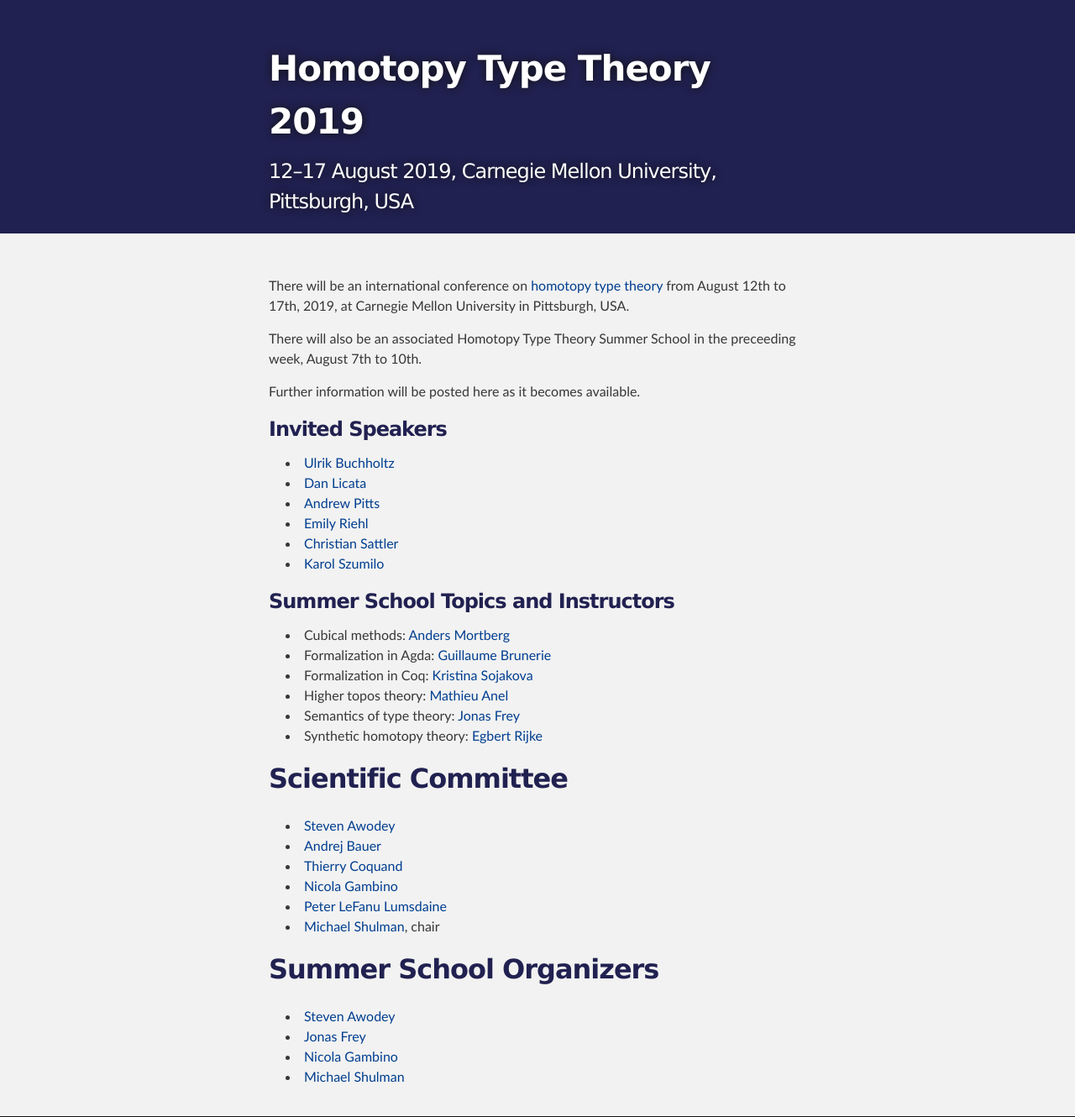
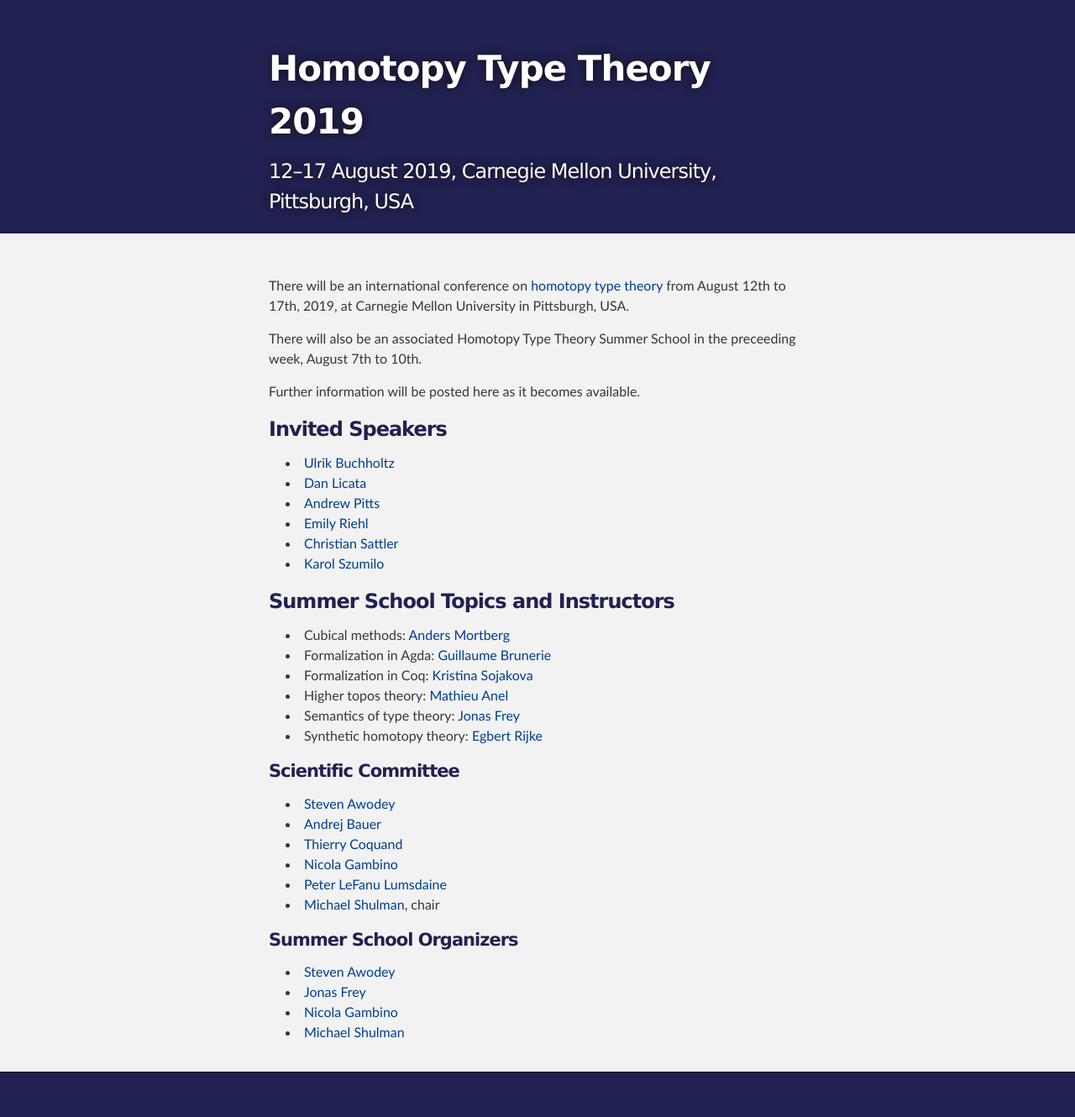
Before and after one commit to HoTT/HoTT-2019, a Jekyll site: the page built from index.md, in a window 1280 px wide. Shown: the whole page at 84% size. Built offline with Jekyll 4.4.1, drawn with Linux system fonts in a browser that asks for light colours; after the commit the page ends 1277 px from its top, so only the background shows below that.

Commit message:
fixed typo

```diff
--- a/index.md
+++ b/index.md
@@ -31,7 +31,7 @@
 * Semantics of type theory: [Jonas Frey](https://sites.google.com/site/jonasfreysite/)
 * Synthetic homotopy theory: [Egbert Rijke](https://github.com/EgbertRijke)
 
-## Scientific Committee
+#### Scientific Committee
 
 * [Steven Awodey](https://www.andrew.cmu.edu/user/awodey/)
 * [Andrej Bauer](http://www.andrej.com/)
@@ -40,7 +40,7 @@
 * [Peter LeFanu Lumsdaine](http://peterlefanulumsdaine.com)
 * [Michael Shulman](http://home.sandiego.edu/~shulman/), chair
 
-## Summer School Organizers
+#### Summer School Organizers
 
 * [Steven Awodey](https://www.andrew.cmu.edu/user/awodey/)
 * [Jonas Frey](https://sites.google.com/site/jonasfreysite/)
```
